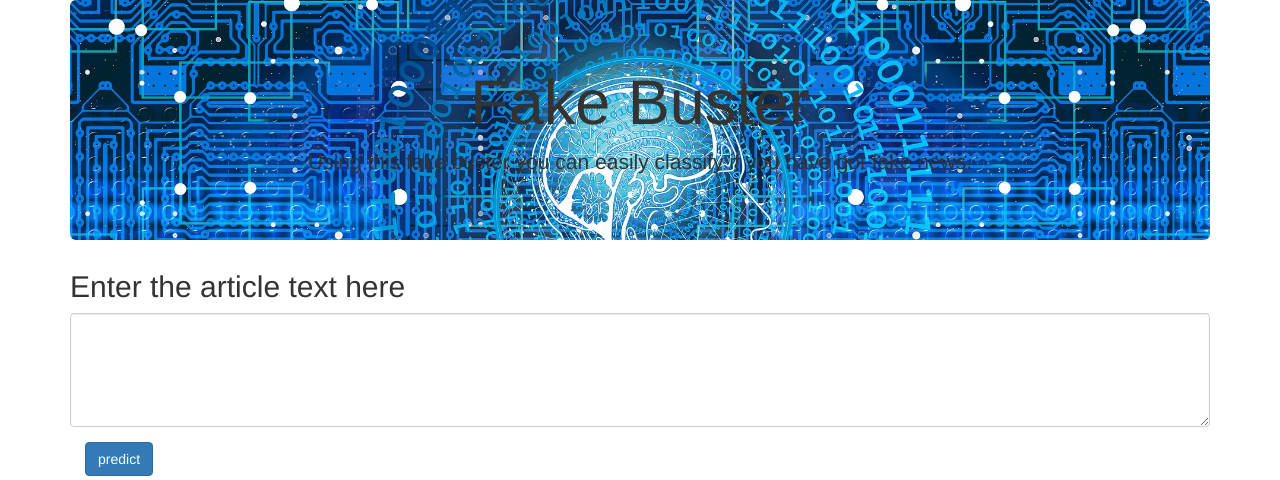
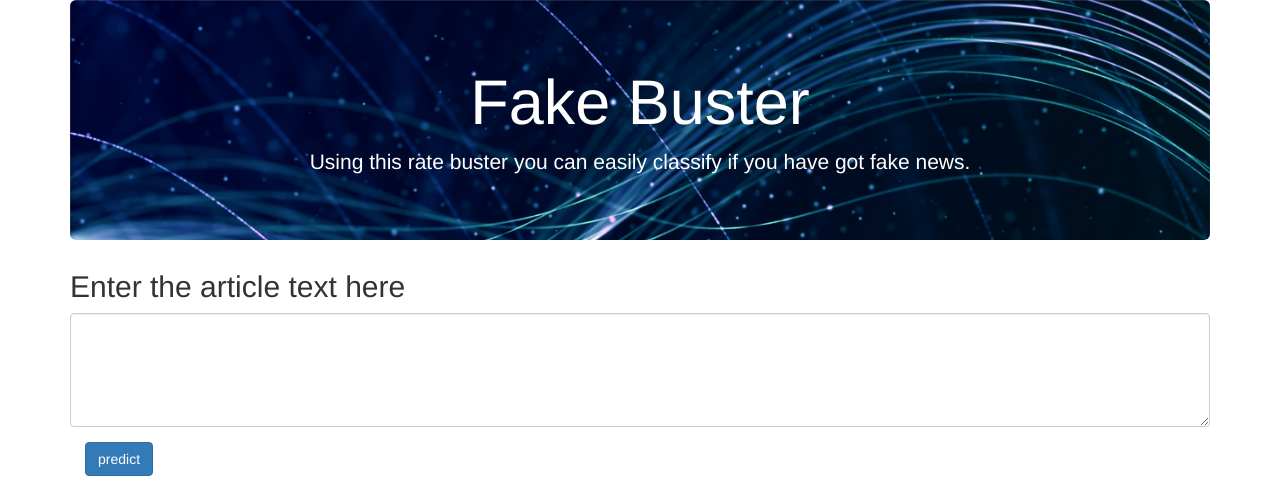
Before and after one commit to atal5/fakebuster, a Flask app: page / in a window 1280 px wide. Shown: the top 480 px of the page. Run offline with Flask 2, Linux system fonts and the light colour scheme; some libraries are stand-ins or nearby versions.

Commit message:
Add image to jumbotron

```diff
--- a/fakebusterapp/app/templates/index.html
+++ b/fakebusterapp/app/templates/index.html
@@ -9,8 +9,9 @@
   <script src="https://maxcdn.bootstrapcdn.com/bootstrap/3.4.0/js/bootstrap.min.js"></script>
   <style>
       .jumbotron {
-      background-image: url("../static/img/jumbo.jpg");
+      background-image: url("../static/img/jumbo.png");
       background-size: cover;
+      color: #fff;
     }
   </style>
 </head>
@@ -19,7 +20,7 @@
 <div class="container">
   <div class="jumbotron text-center">
     <h1>Fake Buster</h1>
-    <p>Using this fake buster you can easily classify if you have got fake news.</p>
+    <p>Using this rate buster you can easily classify if you have got fake news.</p>
   </div>
   <form action="{{ url_for('predict')}}"method="post">
     <h2>Enter the article text here</h2>
```
Also changed, not shown: fakebusterapp/app/static/img/jumbo.png (added), fakebusterapp/app/static/img/jumbo1.jpg (renamed from fakebusterapp/app/static/img/jumbo.jpg).
